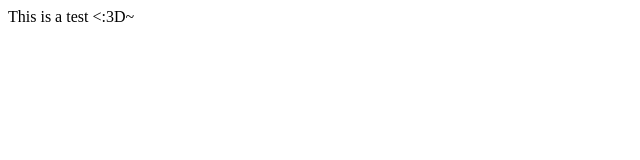
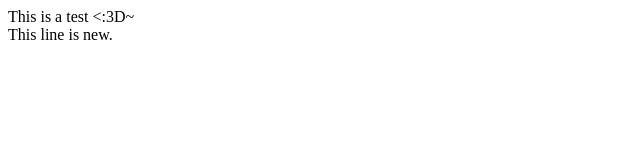
Before and after one commit to AlftheElf/alftheelf.github.io, a plain HTML site: page index.html in a window 1280 px wide. Shown: the full height of the page, 0-640 px from the left. Drawn offline with Linux system fonts and the light colour scheme.

Commit message:
update 3
edit

```diff
--- a/index.html
+++ b/index.html
@@ -6,6 +6,7 @@
 </head>
 
 <body>
-This is a test <:3D~
+This is a test <:3D~<br>
+This line is new.
 </body>
 </html>
```
